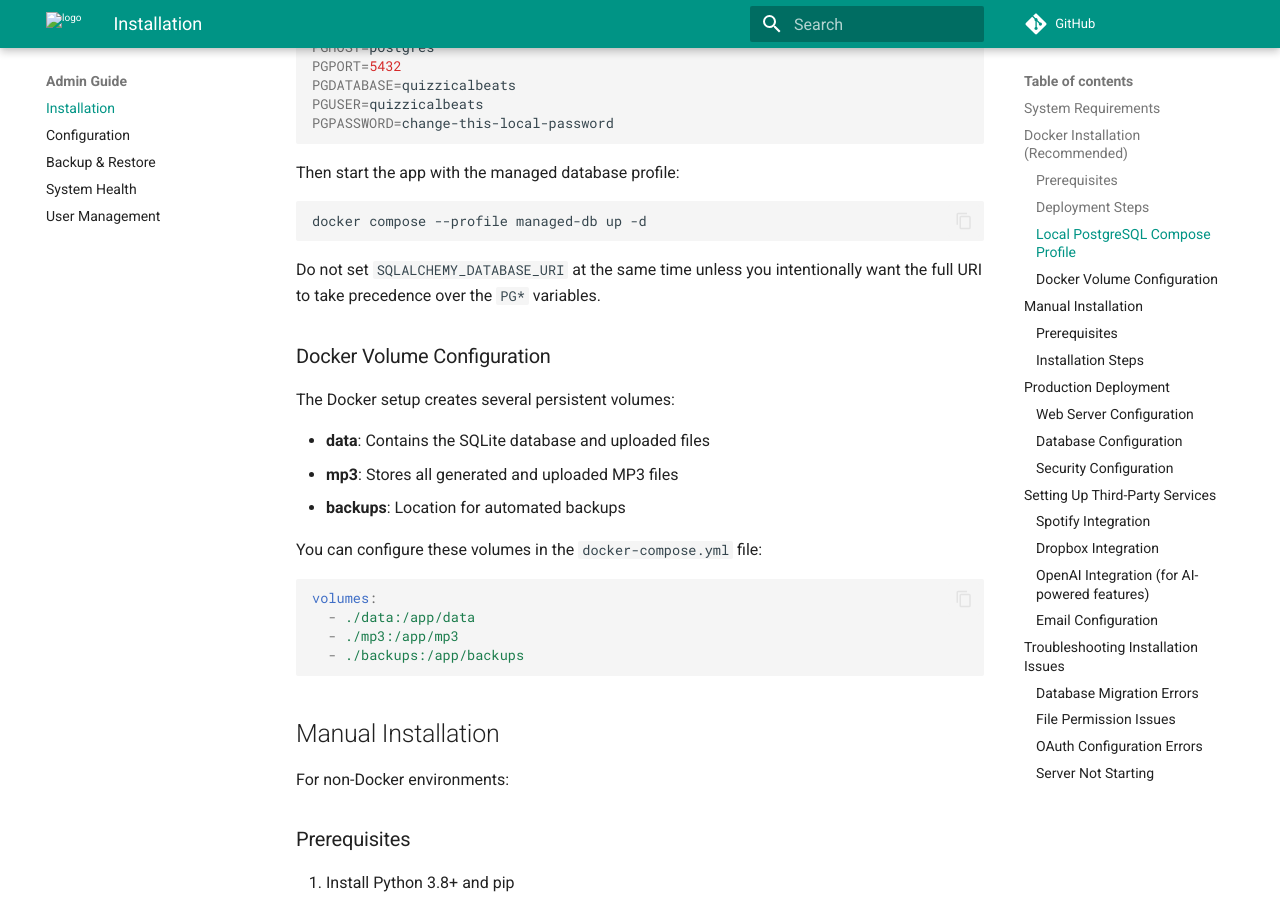
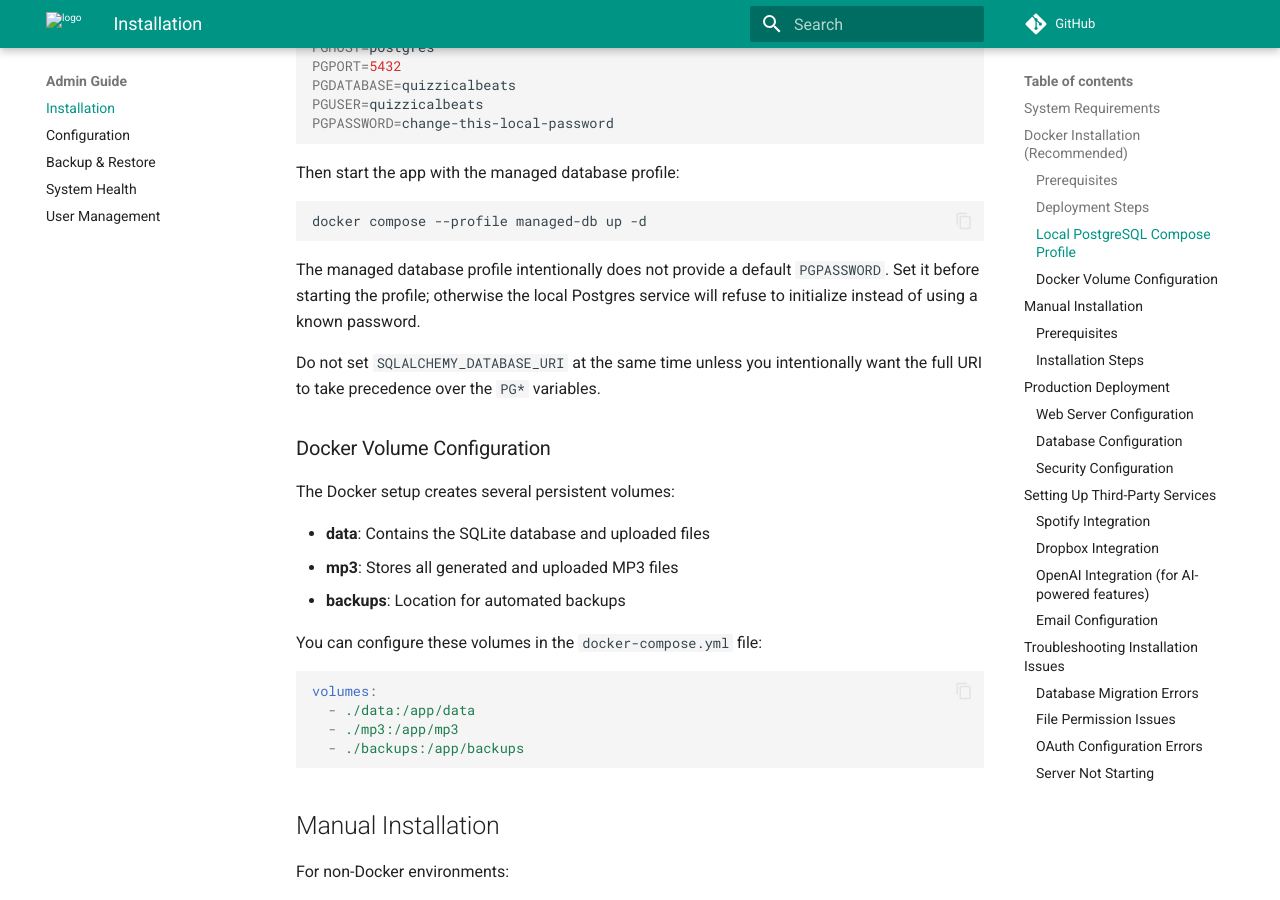
Before and after one commit to christianlouis/QuizzicalBeats, an MkDocs documentation site: the page built from docs/admin-guide/installation.md, in a window 1280 px wide and 900 px high, scrolled down 1486 px. Built offline with MkDocs 1.6.1 and Material for MkDocs 9.7.7, drawn with Linux system fonts in a browser that asks for light colours; comment, search, counter and statistics services are not loaded.

Commit message:
Require managed-db Postgres password
Require the managed-db Compose profile to avoid a known default Postgres password while preserving the default non-managed Compose flow.

````diff
--- a/docker-compose.yml
+++ b/docker-compose.yml
@@ -70,7 +70,7 @@
     environment:
       - POSTGRES_DB=${PGDATABASE:-quizzicalbeats}
       - POSTGRES_USER=${PGUSER:-quizzicalbeats}
-      - POSTGRES_PASSWORD=${PGPASSWORD:-quizzicalbeats-dev-password-change-me}
+      - POSTGRES_PASSWORD=${PGPASSWORD:-}
     volumes:
       - postgres_data:/var/lib/postgresql/data
     healthcheck:
--- a/docs/admin-guide/installation.md
+++ b/docs/admin-guide/installation.md
@@ -63,6 +63,10 @@
 ```bash
 docker compose --profile managed-db up -d
 ```
+
+The managed database profile intentionally does not provide a default
+`PGPASSWORD`. Set it before starting the profile; otherwise the local Postgres
+service will refuse to initialize instead of using a known password.
 
 Do not set `SQLALCHEMY_DATABASE_URI` at the same time unless you intentionally
 want the full URI to take precedence over the `PG*` variables.
````
